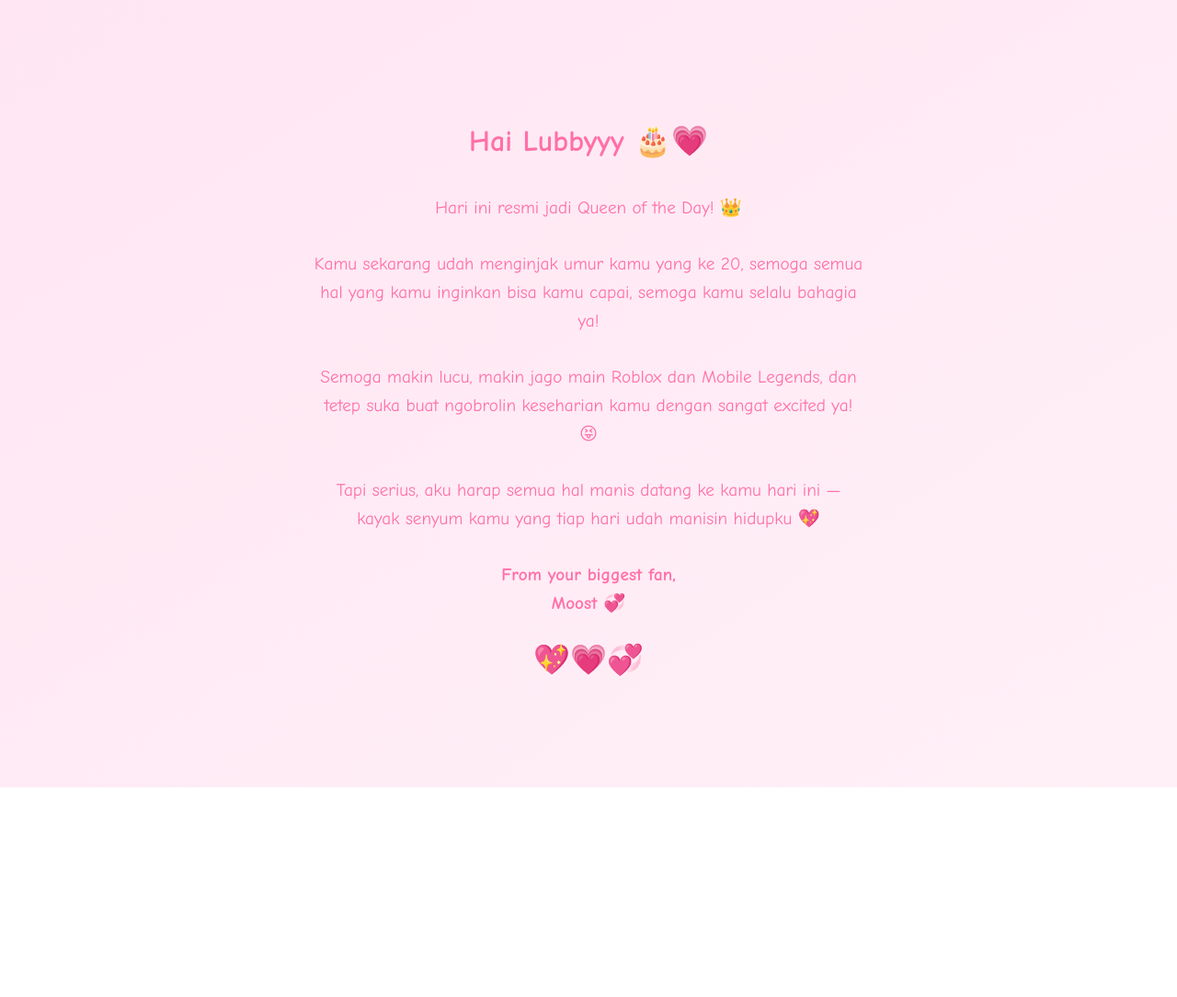
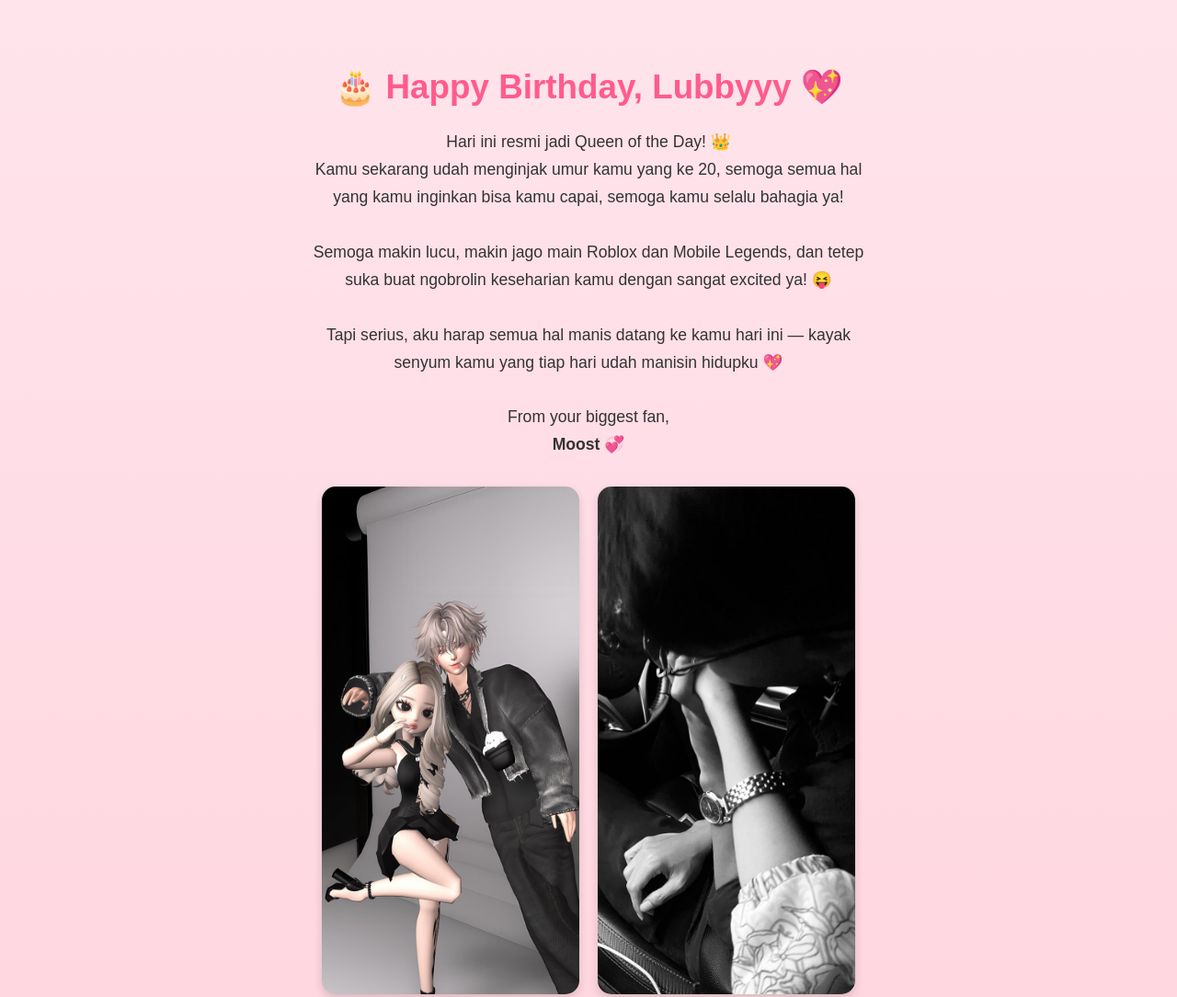
Before and after one commit to moostttzy/ucapan-ulang-tahun-lubby, a plain HTML site: page page3.html in a window 1280 px wide. Shown: the top 1084 px of the page at 92% size. Before the commit the page ends 856 px from the top, so only its background shows below. Drawn offline with Linux system fonts and the light colour scheme.

Commit message:
page3.html

```diff
--- a/page3.html
+++ b/page3.html
@@ -1,51 +1,71 @@
 <!DOCTYPE html>
 <html lang="id">
 <head>
-  <meta charset="UTF-8" />
+  <meta charset="UTF-8">
   <meta name="viewport" content="width=device-width, initial-scale=1.0">
-  <title>Untuk Lubby dari Moost 💕</title>
+  <title>Happy Birthday, Lubby! 🎂</title>
   <style>
     body {
-      font-family: "Comic Sans MS", cursive;
-      background: linear-gradient(to bottom right, #ffe6f2, #fff0f7);
-      color: #ff6fa8;
+      background: linear-gradient(180deg, #ffe4ec, #ffd6e0);
+      font-family: 'Poppins', sans-serif;
+      color: #333;
       text-align: center;
-      height: 100vh;
-      display: flex;
-      flex-direction: column;
-      justify-content: center;
-      align-items: center;
-      padding: 20px;
+      padding: 40px 20px;
     }
     h1 {
-      font-size: 2em;
-      margin-bottom: 20px;
+      font-size: 2.3rem;
+      color: #ff5c8d;
     }
     p {
-      font-size: 1.2em;
-      line-height: 1.6em;
       max-width: 600px;
+      margin: 20px auto;
+      font-size: 1.1rem;
+      line-height: 1.7;
     }
-    .heart {
-      animation: float 2s infinite alternate;
-      font-size: 2em;
-      margin-top: 15px;
+    .photos {
+      display: flex;
+      justify-content: center;
+      gap: 20px;
+      flex-wrap: wrap;
+      margin-top: 30px;
     }
-    @keyframes float {
-      from { transform: translateY(0); }
-      to { transform: translateY(-10px); }
+    .photos img {
+      width: 280px;
+      height: auto;
+      border-radius: 15px;
+      box-shadow: 0 4px 10px rgba(0,0,0,0.15);
+      transition: transform 0.3s;
+    }
+    .photos img:hover {
+      transform: scale(1.05);
+    }
+    audio {
+      margin-top: 30px;
     }
   </style>
 </head>
 <body>
-  <h1>Hai Lubbyyy 🎂💗</h1>
+  <h1>🎂 Happy Birthday, Lubbyyy 💖</h1>
   <p>
-    Hari ini resmi jadi Queen of the Day! 👑<br><br>
-    Kamu sekarang udah menginjak umur kamu yang ke 20, semoga semua hal yang kamu inginkan bisa kamu capai, semoga kamu selalu bahagia ya!<br><br>
-    Semoga makin lucu, makin jago main Roblox dan Mobile Legends, dan tetep suka buat ngobrolin keseharian kamu dengan sangat excited ya! 😝<br><br>
-    Tapi serius, aku harap semua hal manis datang ke kamu hari ini — kayak senyum kamu yang tiap hari udah manisin hidupku 💖<br><br>
-    <strong>From your biggest fan,<br>Moost 💞</strong>
+    Hari ini resmi jadi Queen of the Day! 👑<br>
+    Kamu sekarang udah menginjak umur kamu yang ke 20, semoga semua hal yang kamu inginkan bisa kamu capai, semoga kamu selalu bahagia ya!
+    <br><br>
+    Semoga makin lucu, makin jago main Roblox dan Mobile Legends, dan tetep suka buat ngobrolin keseharian kamu dengan sangat excited ya! 😝
+    <br><br>
+    Tapi serius, aku harap semua hal manis datang ke kamu hari ini —
+    kayak senyum kamu yang tiap hari udah manisin hidupku 💖
+    <br><br>
+    From your biggest fan,<br>
+    <b>Moost 💞</b>
   </p>
-  <div class="heart">💖💗💞</div>
+
+  <div class="photos">
+    <img src="lubby1.jpg" alt="Lubby photo 1">
+    <img src="lubby2.jpg" alt="Lubby photo 2">
+  </div>
+
+  <audio autoplay loop>
+    <source src="Salvatore.mp3" type="audio/mpeg">
+  </audio>
 </body>
 </html>
```
